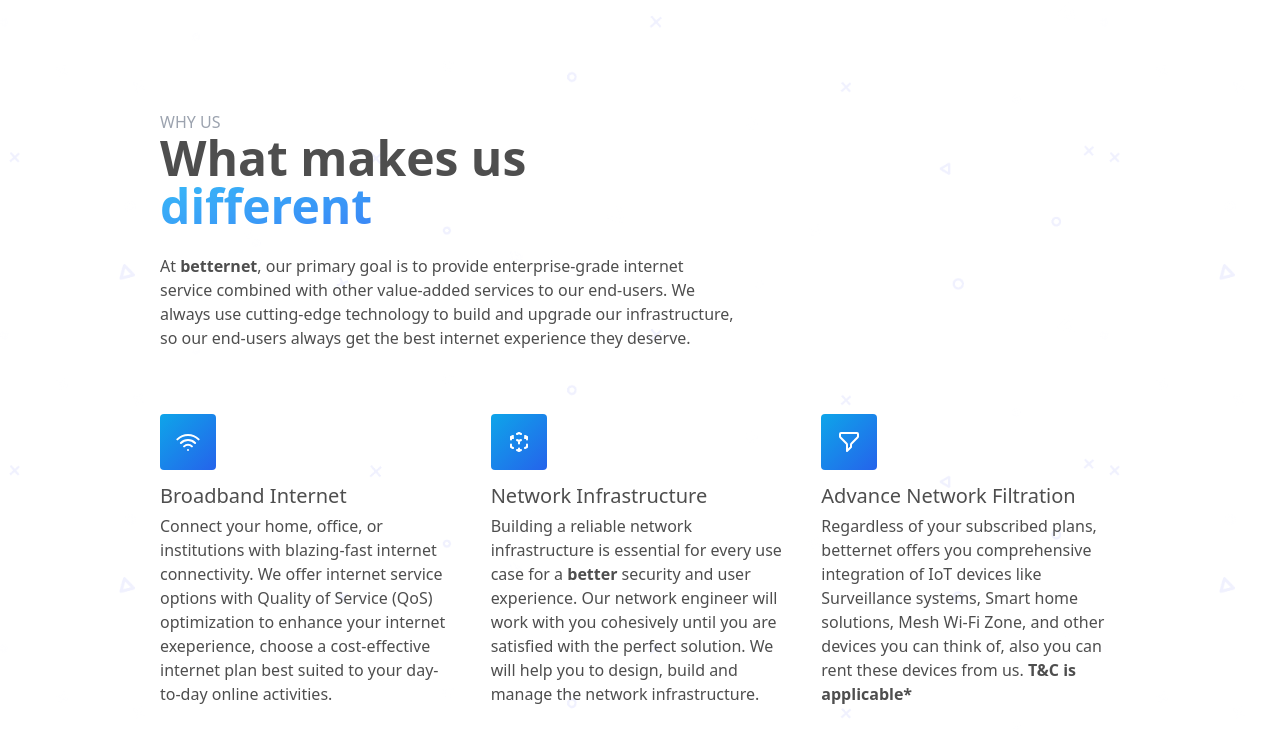
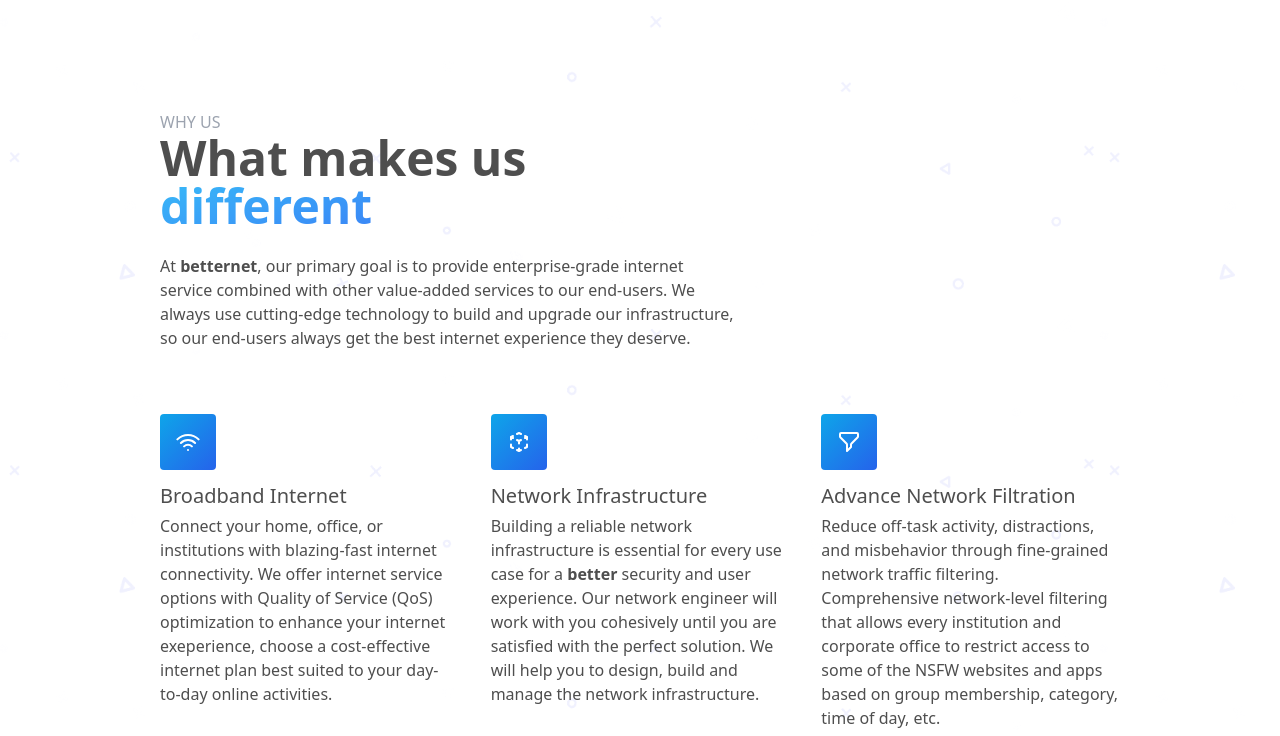
Before and after one commit to bobalok/brainfreeze, a Next.js app: page / in a window 1280 px wide. Shown: the part 3614-4350 px from the top of the page. Built offline with nearby package versions, Linux system fonts and the light colour scheme.

Commit message:
advance Network filtration | content added

```diff
--- a/components/WhatMakesUsDifferent.js
+++ b/components/WhatMakesUsDifferent.js
@@ -120,11 +120,12 @@ export default function WhatMakesUsDifferent() {
                 </dt>
 
                 <dd className='mt-1 dark:text-white text-textGray'>
-                  Regardless of your subscribed plans, betternet offers you
-                  comprehensive integration of IoT devices like Surveillance
-                  systems, Smart home solutions, Mesh Wi-Fi Zone, and other
-                  devices you can think of, also you can rent these devices from
-                  us. <strong>T&C is applicable*</strong>
+                  Reduce off-task activity, distractions, and misbehavior
+                  through fine-grained network traffic filtering. Comprehensive
+                  network-level filtering that allows every institution and
+                  corporate office to restrict access to some of the NSFW
+                  websites and apps based on group membership, category, time of
+                  day, etc.
                 </dd>
               </div>
             </div>
```
